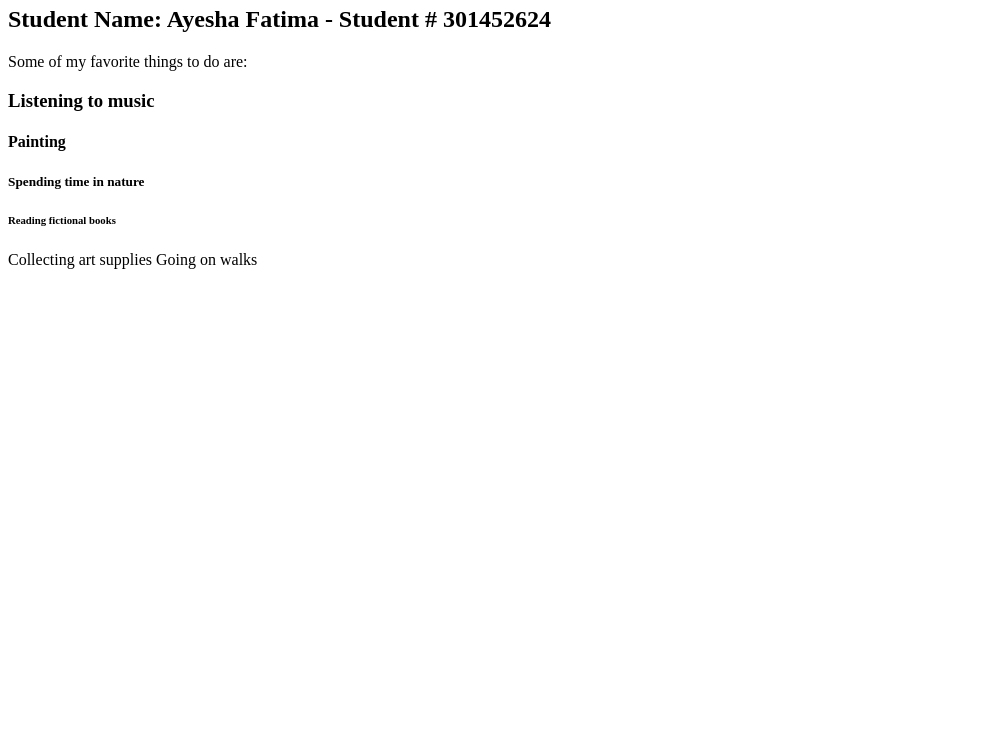
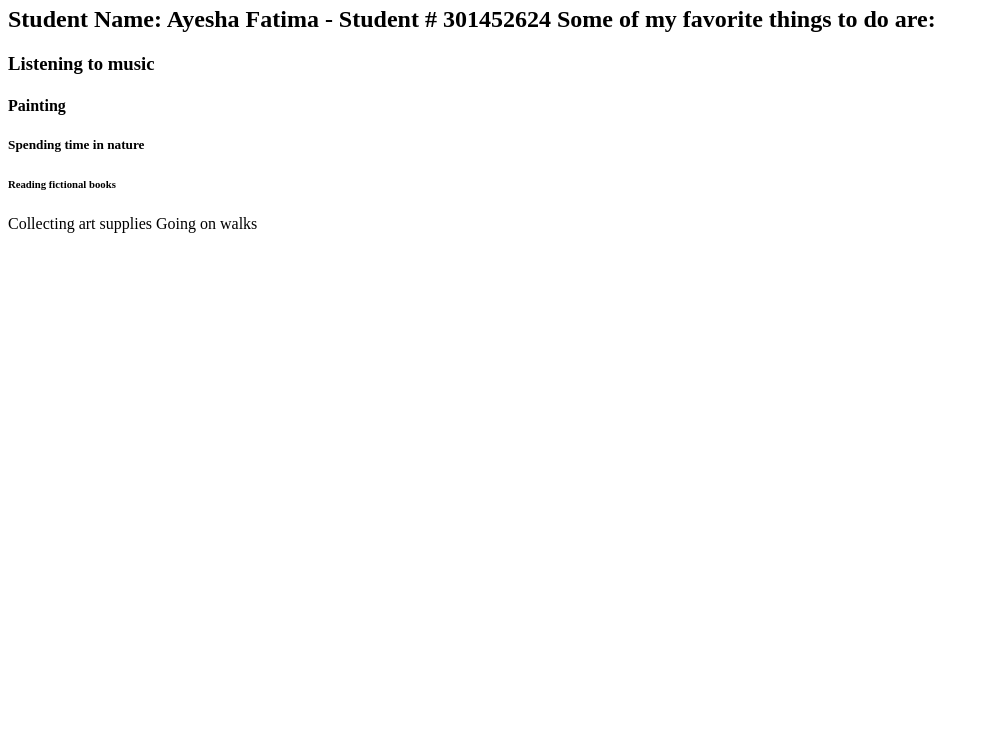
Before and after one commit to ayesha007f/COMP-213, a plain HTML site: page index.html in a window 1280 px wide. Shown: the part 60-800 px from the top of the page, without its empty margins (0-989 px from the left). Drawn offline with Linux system fonts and the light colour scheme.

Commit message:
Update index.html

```diff
--- a/index.html
+++ b/index.html
@@ -8,14 +8,14 @@
 <body>
     <div class="container">
         <h1> COMP213 - Web Interface Design - Fall 2024</h1>
-        <h2> Student Name: Ayesha Fatima - Student # 301452624</h2>
-        <p> Some of my favorite things to do are:
+        <h2> Student Name: Ayesha Fatima - Student # 301452624
+        Some of my favorite things to do are:</h2>
         <h3>Listening to music</h3>
         <h4>Painting</h4>
         <h5>Spending time in nature</h5>
         <h6>Reading fictional books</h6>
         <h7>Collecting art supplies</h7>
-        <h8>Going on walks </h8></p>
+        <h8>Going on walks </h8>
     </div>
 </body>
 </html>
```
